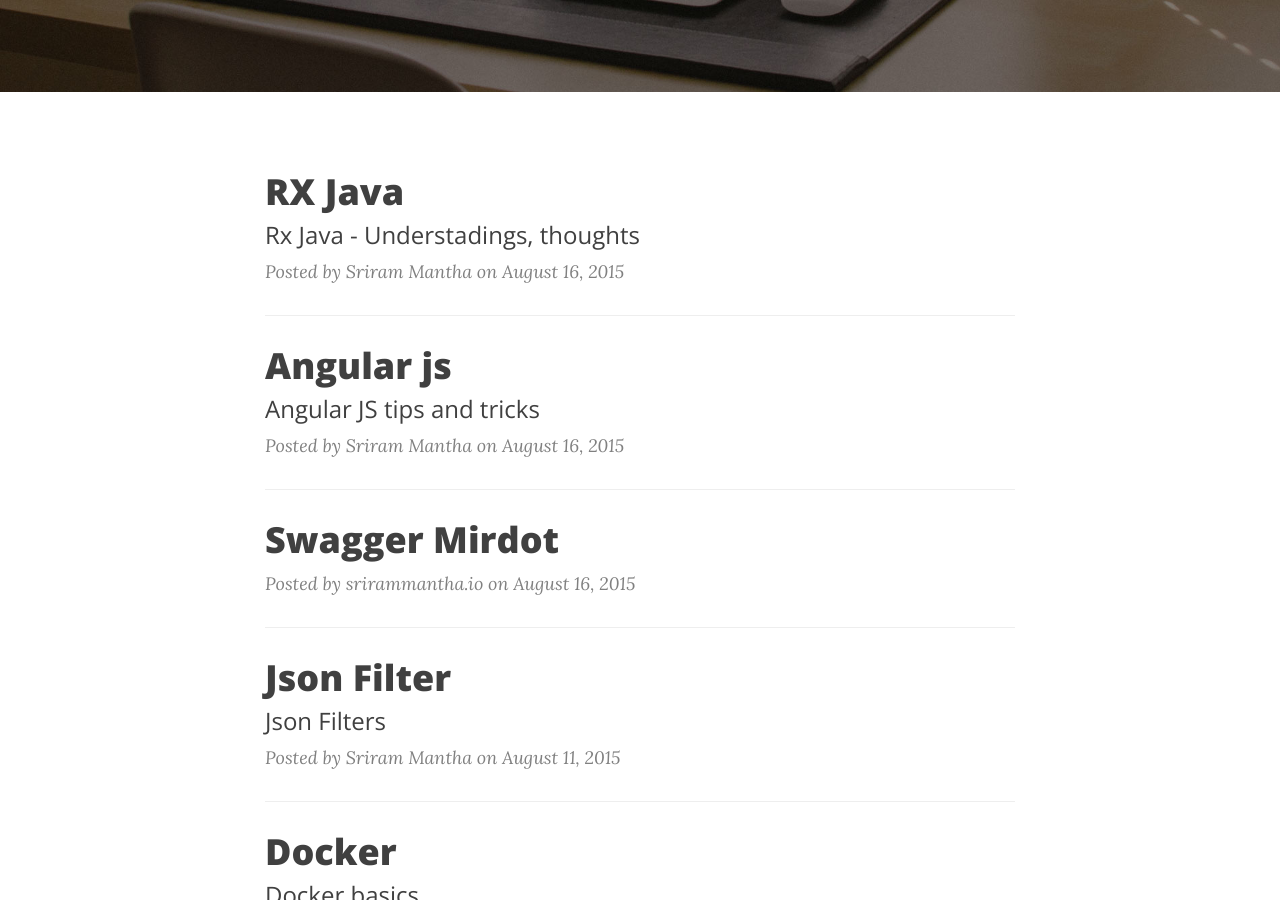
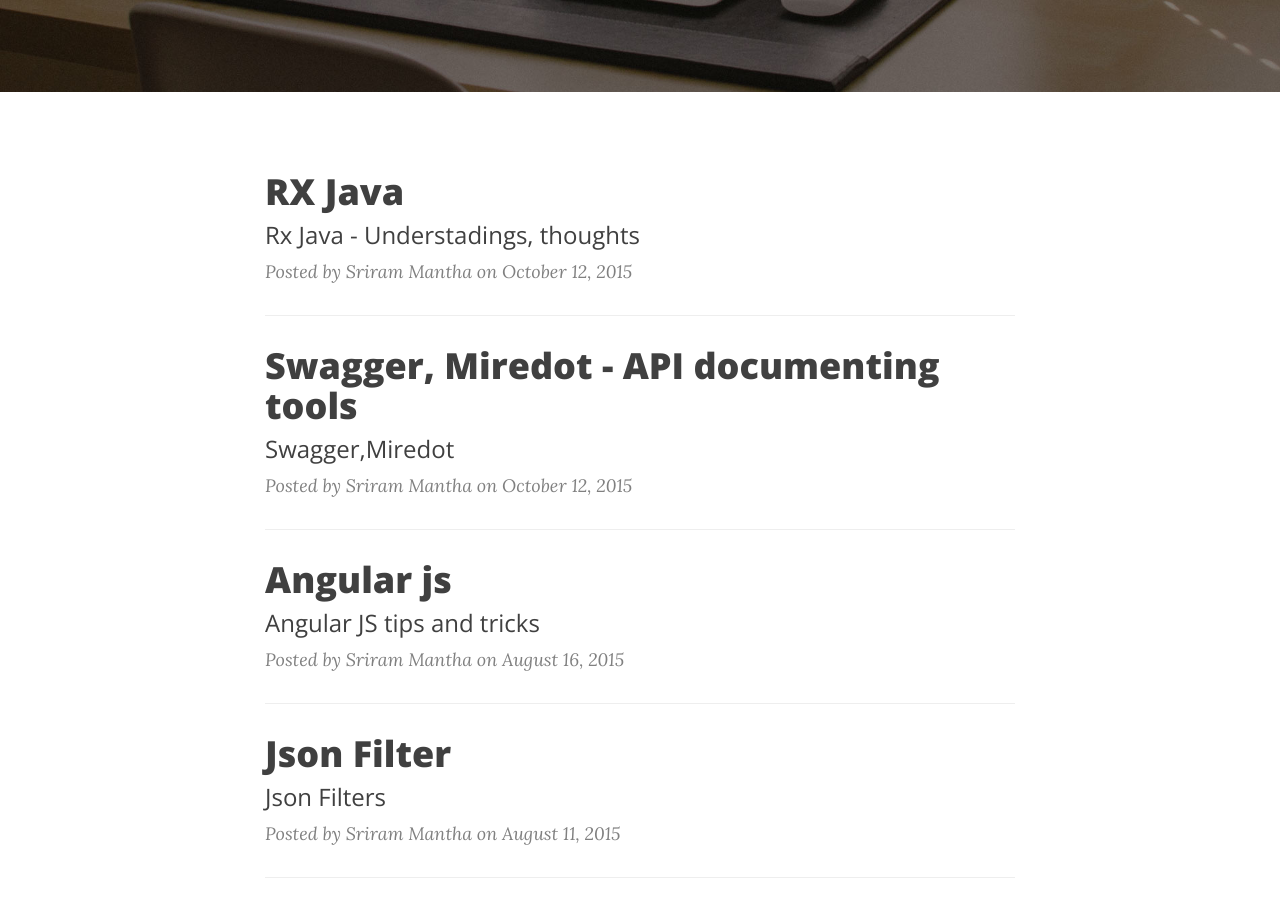
Before and after one commit to manthasriram/blog, a Jekyll site: the page built from index.html, in a window 1280 px wide and 900 px high, scrolled down 356 px. Built offline with Jekyll 4.4.1, drawn with Linux system fonts in a browser that asks for light colours; nearby versions of some CDN libraries; Markdown is read by kramdown in place of the engine named in the settings; the list of posts is cut into pages by our own code; some of the changed lines change nothing that is shown.

Commit message:
Adding more details for swagger blog

````diff
--- a/_posts/2015-08-16-swagger-mirdot.markdown
+++ b/_posts/2015-08-16-swagger-mirdot.markdown
@@ -1,34 +1,79 @@
-{
-  "actor": {
-    "id": "245285",
-    "auth_claims": [
-      "CLIENT_ID_SECRET"
-    ],
-    "auth_state": "LOGGEDIN",
-    "account_number": "1539671732305563784",
-    "encrypted_account_number": "SZEKQNBKSSQ8L",
-    "party_id": "1539671732305563784",
-    "user_type": "API_CALLER",
-    "client_id": "AZt_Tb-XepApQGZYMW7cd1R0FdZDlXHB6isMkoKOHvqYbm6R7s63DKFe7Lf-Ib2JEIJ05F_J45yCJMtl"
-  },
-  "auth_token": "A0056koFVq-64cd9j0thfyfh60-RSmXikakx0JKDM7MtNsM",
-  "auth_token_type": "ACCESS_TOKEN",
-  "global_session_id": "I180e68e2-84e0-4f26-8c47-2ff1b2563865",
-  "last_validated": 1440181381,
-  "scopes": [
-    "https://api.paypal.com/v1/payments/.*",
-    "https://api.paypal.com/v1/vault/credit-card",
-    "https://uri.paypal.com/services/applications/webhooks",
-    "openid",
-    "https://api.paypal.com/v1/vault/credit-card/.*",
-    "https://uri.paypal.com/services/payments/basic",
-    "https://uri.paypal.com/wallet/bank-accounts/read",
-    "https://uri.paypal.com/wallet/bank-accounts/update"
-  ],
-  "client_id": "AZt_Tb-XepApQGZYMW7cd1R0FdZDlXHB6isMkoKOHvqYbm6R7s63DKFe7Lf-Ib2JEIJ05F_J45yCJMtl",
-  "app_id": "APP-17Y64076HB680974W",
-  "claims": {
-    "actor_payer_id": "SZEKQNBKSSQ8L"
-  },
-  "subjects": []
-}
+---
+layout:     post
+title:      "Swagger, Miredot - API documenting tools"
+subtitle:   "Swagger,Miredot"
+date:       2015-10-12 12:00:00
+author:     Sriram Mantha
+---
+
+## Swagger
+
+### Generating swagger.json from your existing code base
+
+Import Swagger core lib
+
+```
+<dependency>
+      <groupId>com.wordnik</groupId>
+      <artifactId>swagger-core</artifactId>
+      <scope>compile</scope>
+      <version>1.5.1-M2</version>
+      <exclusions>
+        <exclusion>
+          <groupId>javax.ws.rs</groupId>
+          <artifactId>jsr311-api</artifactId>
+        </exclusion>
+      </exclusions>
+</dependency>
+```
+
+Here is a useful maven plugin developed by that can be used to generate the swagger.json from your existing source code.
+The following plugin parses swagger annotation to generate a swagger json. Here is the [github repo](https://github.com/kongchen/swagger-maven-plugin)
+The swagger.json can be fed to a swagger ui which neatly displays the API's details in a nice UI.
+
+```
+<plugin>
+        <groupId>com.github.kongchen</groupId>
+        <artifactId>swagger-maven-plugin</artifactId>
+        <version>3.0.0</version>
+        <configuration>
+          <apiSources>
+            <apiSource>
+              <locations>com.mysaas.resource</locations>
+              <schemes>http,https</schemes>
+              <host>localhost:8080</host>
+              <basePath>/api</basePath>
+              <info>
+                <title>Swagger Maven Plugin Sample</title>
+                <version>v1</version>
+                <!-- use markdown here because I'm using markdown for output, if
+                  you need to use html or other markup language, you need to use your target
+                  language, and note escape your description for xml -->
+                <description>
+                  This is a sample.
+                </description>
+              </info>
+              <!-- Support classpath or file absolute path here. 1) classpath e.g:
+                "classpath:/markdown.hbs", "classpath:/templates/hello.html" 2) file e.g:
+                "${basedir}/src/main/resources/markdown.hbs", "${basedir}/src/main/resources/template/hello.html" -->
+              <templatePath>${basedir}/src/test/resources/strapdown.html.hbs</templatePath>
+              <outputPath>${basedir}/generated/document.html</outputPath>
+              <swaggerDirectory>${basedir}/generated/swagger-ui</swaggerDirectory>
+            </apiSource>
+          </apiSources>
+        </configuration>
+        <executions>
+          <execution>
+            <phase>compile</phase>
+            <goals>
+              <goal>generate</goal>
+            </goals>
+          </execution>
+        </executions>
+</plugin>
+```
+
+### Swagger UI
+
+Swagger resource definition file can be used to generate Client stubs.
+Here is the github [link ](https://github.com/swagger-api/swagger-codegen)
--- a/_posts/2015-10-12-rxjava.markdown
+++ b/_posts/2015-10-12-rxjava.markdown
@@ -2,7 +2,7 @@
 layout:     post
 title:      "RX Java"
 subtitle:   "Rx Java - Understadings, thoughts"
-date:       2015-08-16 12:00:00
+date:       2015-10-12 12:00:00
 author:     Sriram Mantha
 ---
 
````
